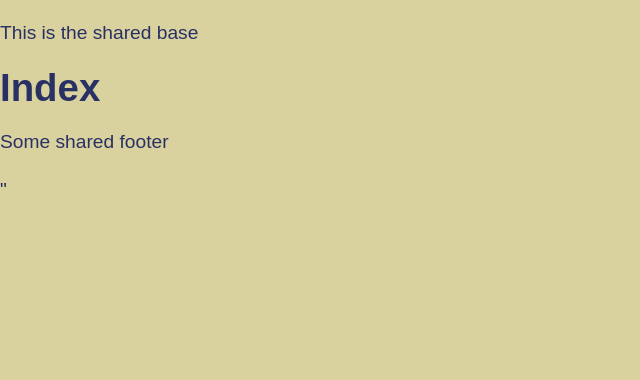
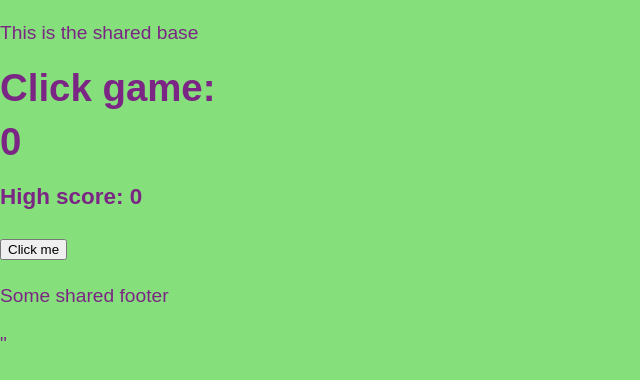
Before and after one commit to Preocts/htmx-fastapi, a FastAPI app: page / in a window 1280 px wide. Shown: the top 380 px of the page, without its empty margins (0-640 px from the left). Run offline with FastAPI, Linux system fonts and the light colour scheme.

Commit message:
Make a clicking game

```diff
--- a/src/htmx_fastapi/main.py
+++ b/src/htmx_fastapi/main.py
@@ -1,9 +1,14 @@
 from __future__ import annotations
 
+import random
+
 import fastapi
+from fastapi import Request
 from fastapi.staticfiles import StaticFiles
 from fastapi.templating import Jinja2Templates
 
+incremental = 0
+highest = 0
 
 app = fastapi.FastAPI()
 app.mount("/static", StaticFiles(directory="static"), name="static")
@@ -13,3 +18,21 @@ template = Jinja2Templates(directory="template")
 @app.get("/")
 def index(request: fastapi.Request) -> fastapi.Response:
     return template.TemplateResponse("index.html", {"request": request})
+
+
+@app.get("/increment")
+def increment(request: Request) -> fastapi.Response:
+    global incremental
+    global highest
+
+    random_number = random.randint(1, 100)
+    if random_number < incremental:
+        highest = max([incremental, highest])
+        incremental = 0
+    else:
+        incremental += 1
+
+    return template.TemplateResponse(
+        name="partial/increment.html",
+        context={"request": request, "incremental": incremental, "highest": highest},
+    )
--- a/static/css/base.css
+++ b/static/css/base.css
@@ -1,9 +1,9 @@
 body {
-    background-color: #d9d29f;
+    background-color: #85df7b;
     font-family: sans-serif;
     font-size: 1.2em;
     line-height: 1.5em;
     margin: 0;
     padding: 0;
-    color: #293063;
+    color: #7b2685;
 }
--- a/template/index.html
+++ b/template/index.html
@@ -1,5 +1,6 @@
 {% extends "_shared_base.html" %} {% block content %}
 <div class="container">
-    <h1>Index</h1>
+    <h1>Click game:</h1>
+    {% include "partial/increment.html" with context %}
 </div>
 {% endblock %}
--- /dev/null
+++ b/template/partial/increment.html
@@ -0,0 +1,13 @@
+<div class="increment" id="increment-counter">
+    <h1>{{ incremental if incremental else 0 }}</h1>
+    <h3>High score: {{ highest if highest else 0 }}</h3>
+    <button
+        class="btn"
+        hx-get="/increment"
+        hx-trigger="click"
+        hx-target="#increment-counter"
+        hx-swap="outerHTML"
+    >
+        Click me
+    </button>
+</div>
```
